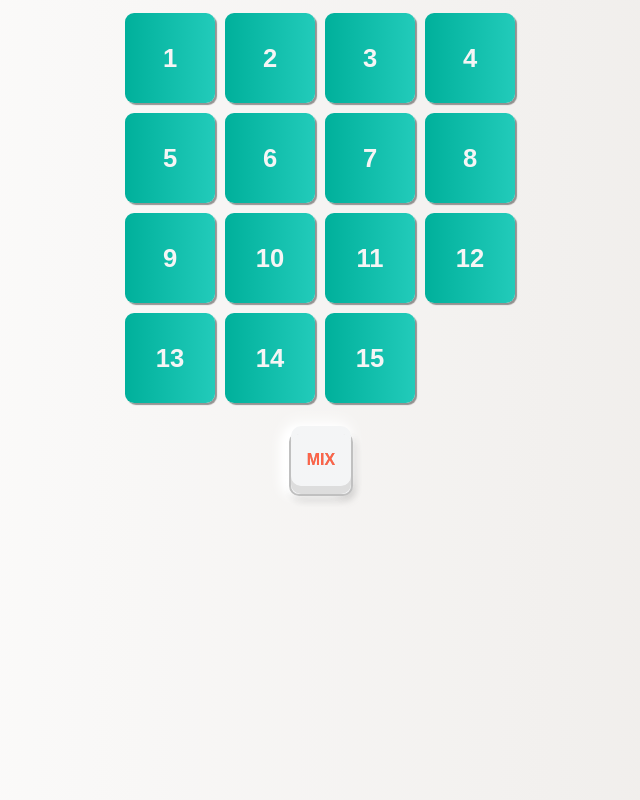
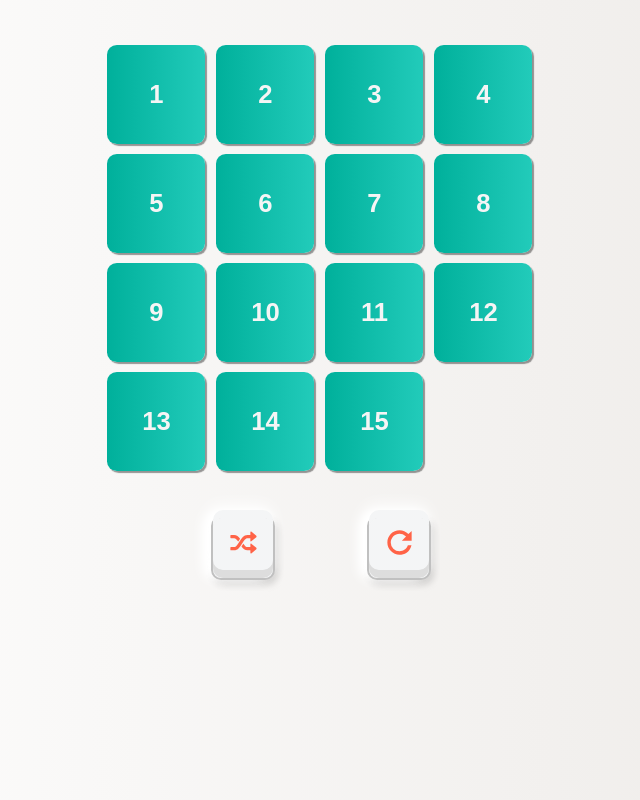
Before and after one commit to DamianDream/puzzle, a website: page src/index.pug in a window 1280 px wide. Shown: the whole page, without its empty margins (319-959 px from the left). Drawn offline with nearby package versions, Linux system fonts and the light colour scheme; files that its build step writes are made by us from their sources.

Commit message:
change logic and UI buttons

```diff
--- a/docs/js/modules/addWonClass.js
+++ b/docs/js/modules/addWonClass.js
@@ -1,5 +1,3 @@
-// const wonClass = 'puzzleWon'
-
 export function addWonClass(node, value) {
     setTimeout(() => {
         node.classList.add(value)
--- a/docs/js/modules/isWon.js
+++ b/docs/js/modules/isWon.js
@@ -1,6 +1,7 @@
 export function isWon(matrix) {
-    const winFlatArr = new Array(16).fill(0).map((_item, i) => i + 1)
     const flatMatrix = matrix.flat()
+    const winFlatArr = new Array(flatMatrix.length).fill(0).map((_item, i) => i + 1)
+
     for(let i = 0; i < winFlatArr.length; i++) {
         if(flatMatrix[i] !== winFlatArr[i]) {
             return false
--- /dev/null
+++ b/docs/js/modules/setPositionItems.js
@@ -0,0 +1,15 @@
+export function setPositionItems(matrix, arr) {
+
+    for(let y = 0; y < matrix.length; y++) {
+        for(let x = 0; x < matrix[y].length; x++){
+            const value = matrix[y][x]
+            const node = arr[value -1]
+            setNodeStyles(node, x ,y)
+        }
+    }
+}
+
+export function setNodeStyles(node, x, y) {
+    const shiftPs = 100;
+    node.style.transform = `translate3D(${x * shiftPs}%, ${y * shiftPs}%, 0)`
+}
--- a/src/css/index.styl
+++ b/src/css/index.styl
@@ -13,8 +13,8 @@ body
 
 
 .game
-  max-width: 400px
-  //padding: 2rem
+  max-width: 500px
+  padding: 2rem
   margin: 0 auto
   text-align: center
   user-select: none
@@ -71,49 +71,54 @@ body
     .item
       filter: brightness(120%)
 
-.button
-  font-size: 14px
-  padding: 0
-  width: 4rem
-  height: 4rem
+.control-container
+  width: 100%
+  display: flex
+  justify-content: space-evenly
+  padding: 1rem
 
-  border: 2px solid #c0c0c0
-  outline: none
-  background-color: #f4f5f6
-  border-radius: 10px
-  box-shadow:  -3px -10px 17px #ffffff, -3px -5px 7px #ffffff, -8px 0px 12px #ffffff, 2px 4px 8px rgba(0,0,0,0.2)
-  transition: .13s ease-in-out
-  cursor: pointer
+  .button
+    font-size: 14px
+    padding: 0
+    width: 4rem
+    height: 4rem
+    border: 2px solid #c0c0c0
+    outline: none
+    background-color: #f4f5f6
+    border-radius: 10px
+    box-shadow:  -3px -10px 17px #ffffff, -3px -5px 7px #ffffff, -8px 0px 12px #ffffff, 2px 4px 8px rgba(0,0,0,0.2)
+    transition: .13s ease-in-out
+    cursor: pointer
 
-  &:active
-    box-shadow: none
-    .button__content
+    &:active
       box-shadow: none
-    .button__text, .button__icon
-      transform: translate3d(0px, 0px, 0px)
+      .buttonContent
+        box-shadow: none
+      .buttonText
+        transform: translate3d(0px, 0px, 0px)
 
-  &__content
-    position: relative
-    display: grid
-    place-content: center
-    width: 100%
-    height: 100%
-    box-shadow: inset 0px -8px 0px #dddddd, 0px -8px 0px #f4f5f6
-    border-radius: 10px
-    transition: .12s ease-in-out
-    z-index: 1
+    &Content
+      position: relative
+      display: grid
+      place-content: center
+      width: 100%
+      height: 100%
+      box-shadow: inset 0px -8px 0px #dddddd, 0px -8px 0px #f4f5f6
+      border-radius: 10px
+      transition: .12s ease-in-out
+      z-index: 1
 
-  &__text
-    transform:translate3d(0px, -4px, 0px)
-    font-size: 1rem
-    font-weight: bold
-    background-color: #888888
-    color: tomato
-    text-shadow: 1px 1px 2px rgba(255,255,255,0.4)
-    -webkit-background-clip: text
-    -moz-background-clip: text
-    background-clip: text
-    transition: all .12s ease-in-out
+    &Text
+      transform:translate3d(0px, -4px, 0px)
+      font-size: 1rem
+      font-weight: bold
+      background-color: #888888
+      color: tomato
+      text-shadow: 1px 1px 2px rgba(255,255,255,0.4)
+      -webkit-background-clip: text
+      -moz-background-clip: text
+      background-clip: text
+      transition: all .12s ease-in-out
 
-    &:hover
-      color: #ff3a15
+      &:hover
+        color: #ff3a15
--- a/src/index.pug
+++ b/src/index.pug
@@ -1,3 +1,4 @@
+
 doctype html
 html(lang="ru")
     head
@@ -11,13 +12,24 @@ html(lang="ru")
 
         .game(data-is-shuffled=false)
 
+            .game-switch
+
             .puzzle
                 each item in arr
                     button.item(data-matrix-id=item)
                             span.itemVal= item
 
-            button.button#shuffle
-                .button__content
-                    p.button__text MIX
+            .control-container
+                button.button#shuffle
+                    .buttonContent
+                        span.buttonText
+                            <svg fill="tomato" width="35px" height="35px" viewBox="-4 0 32 32" version="1.1" xmlns="http://www.w3.org/2000/svg">
+                            <path d="M0 20.688v2c0 0.281 0.219 0.5 0.5 0.5h2.875c1.688 0 3.094-0.781 4.25-1.969 1.188-1.188 2.156-2.781 3.125-4.313 0.781-1.25 1.563-2.438 2.375-3.344 0.781-0.938 1.563-1.5 2.5-1.5h2.656v2.281c0 0.719 0.5 0.844 1.094 0.375l4.344-3.625c0.375-0.313 0.375-0.906 0-1.219l-4.344-3.594c-0.594-0.5-1.094-0.375-1.094 0.375v2.406h-2.656c-1.719 0-3.063 0.75-4.25 1.969-1.156 1.188-2.219 2.781-3.156 4.281-0.813 1.281-1.563 2.5-2.375 3.406-0.781 0.906-1.563 1.469-2.469 1.469h-2.875c-0.281 0-0.5 0.219-0.5 0.5zM0 9.531v2c0 0.281 0.219 0.5 0.5 0.5h2.875c1.406 0 2.531 1.375 3.75 3.156 0.031-0.094 0.063-0.156 0.094-0.219 0.031-0.031 0.125-0.094 0.156-0.156 0.469-0.781 1-1.531 1.5-2.344-0.75-0.969-1.469-1.844-2.406-2.438-0.906-0.625-1.906-0.969-3.094-0.969h-2.875c-0.344 0-0.5 0.156-0.5 0.469zM18.281 20.125h-2.656c-1.375 0-2.563-1.344-3.75-3.094-0.063 0.094-0.094 0.156-0.125 0.219-0.063 0.063-0.094 0.125-0.156 0.219-0.219 0.375-0.5 0.781-0.719 1.156-0.25 0.344-0.5 0.75-0.719 1.094 0.719 0.969 1.469 1.813 2.375 2.406 0.875 0.625 1.906 1.031 3.094 1.031h2.656v2.188c0 0.719 0.5 0.875 1.094 0.375l4.344-3.656c0.375-0.313 0.375-0.875 0-1.188l-4.344-3.594c-0.594-0.469-1.094-0.375-1.094 0.375v2.469z"></path>
+                            </svg>
+
+                button.button#reset
+                    .buttonContent
+                        span.buttonText
+                            <svg fill="tomato" width="35px" height="35px" viewBox="0 0 32 32" xmlns="http://www.w3.org/2000/svg"><path d="M27.1 14.313V5.396L24.158 8.34c-2.33-2.325-5.033-3.503-8.11-3.503C9.902 4.837 4.901 9.847 4.899 16c.001 6.152 5.003 11.158 11.15 11.16 4.276 0 9.369-2.227 10.836-8.478l.028-.122h-3.23l-.022.068c-1.078 3.242-4.138 5.421-7.613 5.421a8 8 0 0 1-5.691-2.359A7.993 7.993 0 0 1 8 16.001c0-4.438 3.611-8.049 8.05-8.049 2.069 0 3.638.58 5.924 2.573l-3.792 3.789H27.1z"/></svg>
 
         script(src="/js/index.js" type="module")
--- a/src/js/index.js
+++ b/src/js/index.js
@@ -3,34 +3,39 @@ import { findCoordinatesByNumber } from './modules/findCoordinatesByNumber.js'
 import { isValidForSwap } from './modules/isValidForSwap.js'
 import { isWon } from './modules/isWon.js'
 import { addWonClass } from './modules/addWonClass.js'
+import  { setPositionItems } from './modules/setPositionItems.js'
 
 // Nodes
 const gameNode = document.querySelector('.game')
 const containerNode = document.querySelector('.puzzle')
 const itemNodes = Array.from(containerNode.querySelectorAll('.item'))
+const resetBtn = document.getElementById('reset')
+const shuffleBtn = document.getElementById('shuffle')
 
 // Variables
-const GAME_CANVAS_SIZE = 16
+const GAME_CANVAS_SIZE = itemNodes.length
 const countItems = GAME_CANVAS_SIZE
 const blankNumber = GAME_CANVAS_SIZE
+let matrixSize = 4
 
 // Hide last elementNode
 itemNodes[countItems -1].style.display = 'none'
 
 // POSITION
 let matrix = getMatrix(
-    itemNodes.map(item => Number(item.dataset.matrixId))
+    itemNodes.map(item => Number(item.dataset.matrixId)),
+    matrixSize
 )
 
-setPositionItems(matrix)
+setPositionItems(matrix, itemNodes)
 
-// SHUFFLE
+// SHUFFLE BTN
 const  maxShuffleCount = 100
 let timer;
 let shuffled = false
 const shuffledClassName = 'gameShuffle'
 
-document.getElementById('shuffle').addEventListener('click', () => {
+shuffleBtn.addEventListener('click', () => {
     let shuffleCount = 0
     clearInterval(timer)
 
@@ -38,7 +43,7 @@ document.getElementById('shuffle').addEventListener('click', () => {
 
     timer = setInterval(() => {
         randomSwap(matrix)
-        setPositionItems(matrix)
+        setPositionItems(matrix, itemNodes)
 
         gameNode.classList.add(shuffledClassName)
         shuffled = true
@@ -53,6 +58,14 @@ document.getElementById('shuffle').addEventListener('click', () => {
     }, 60)
 })
 
+// RESET BTN
+resetBtn.addEventListener('click', () => {
+    const sortArr = getMatrix(matrix.flat().sort((a,b) => a -b), matrixSize)
+    matrix = [...sortArr]
+    setPositionItems(matrix, itemNodes)
+})
+
+// Create array with exception coordinates
 let blokedCoords = null
 function randomSwap(matrix) {
     const blankCoords = findCoordinatesByNumber(blankNumber, matrix)
@@ -90,7 +103,7 @@ containerNode.addEventListener('click', (e) => {
 
     if (isValid) {
         swap(blankCoords, buttonCoords, matrix)
-        setPositionItems(matrix)
+        setPositionItems(matrix, itemNodes)
     }
 })
 
@@ -130,25 +143,8 @@ window.addEventListener('keydown', (e) => {
     }
 
     swap(blankCoords, buttonCoords, matrix)
-    setPositionItems(matrix)
+    setPositionItems(matrix, itemNodes)
 })
-
-/* Helpers */
-
-function setPositionItems(matrix) {
-    for(let y = 0; y < matrix.length; y++) {
-        for(let x = 0; x < matrix[y].length; x++){
-            const value = matrix[y][x]
-            const node = itemNodes[value -1]
-            setNodeStyles(node, x ,y)
-        }
-    }
-}
-
-function setNodeStyles(node, x, y) {
-    const shiftPs = 100;
-    node.style.transform = `translate3D(${x * shiftPs}%, ${y * shiftPs}%, 0)`
-}
 
 function swap(coords1, coords2, matrix) {
     const swapNumber = matrix[coords1.y][coords1.x]
--- a/src/js/modules/addWonClass.js
+++ b/src/js/modules/addWonClass.js
@@ -1,5 +1,3 @@
-// const wonClass = 'puzzleWon'
-
 export function addWonClass(node, value) {
     setTimeout(() => {
         node.classList.add(value)
--- a/src/js/modules/getMatrix.js
+++ b/src/js/modules/getMatrix.js
@@ -1,15 +1,23 @@
-export function getMatrix(arr) {
-    const matrix = [[], [], [], []]
+export function getMatrix(arr, matrixSize) {
+    let size = 0
+    const matrix = []
+
+    while(size <= matrixSize -1) {
+        matrix.push([])
+        size++
+    }
+
     let y = 0
     let x = 0
 
     for (let i = 0; i < arr.length; i++) {
-        if (x >= 4) {
+        if (x >= matrixSize) {
             y++
             x = 0
         }
         matrix[y][x] = arr[i]
         x++
     }
+    console.table(matrix)
     return matrix
 }
--- a/src/js/modules/isWon.js
+++ b/src/js/modules/isWon.js
@@ -1,6 +1,7 @@
 export function isWon(matrix) {
-    const winFlatArr = new Array(16).fill(0).map((_item, i) => i + 1)
     const flatMatrix = matrix.flat()
+    const winFlatArr = new Array(flatMatrix.length).fill(0).map((_item, i) => i + 1)
+
     for(let i = 0; i < winFlatArr.length; i++) {
         if(flatMatrix[i] !== winFlatArr[i]) {
             return false
--- /dev/null
+++ b/src/js/modules/setPositionItems.js
@@ -0,0 +1,15 @@
+export function setPositionItems(matrix, arr) {
+
+    for(let y = 0; y < matrix.length; y++) {
+        for(let x = 0; x < matrix[y].length; x++){
+            const value = matrix[y][x]
+            const node = arr[value -1]
+            setNodeStyles(node, x ,y)
+        }
+    }
+}
+
+export function setNodeStyles(node, x, y) {
+    const shiftPs = 100;
+    node.style.transform = `translate3D(${x * shiftPs}%, ${y * shiftPs}%, 0)`
+}
```
Also changed, not shown: docs/js/index.js (+21 -25 lines), docs/js/modules/getMatrix.js (+11 -3 lines), gulpfile.js (+33 -0 lines), docs/css/index.css, docs/index.html, 1 other file.
